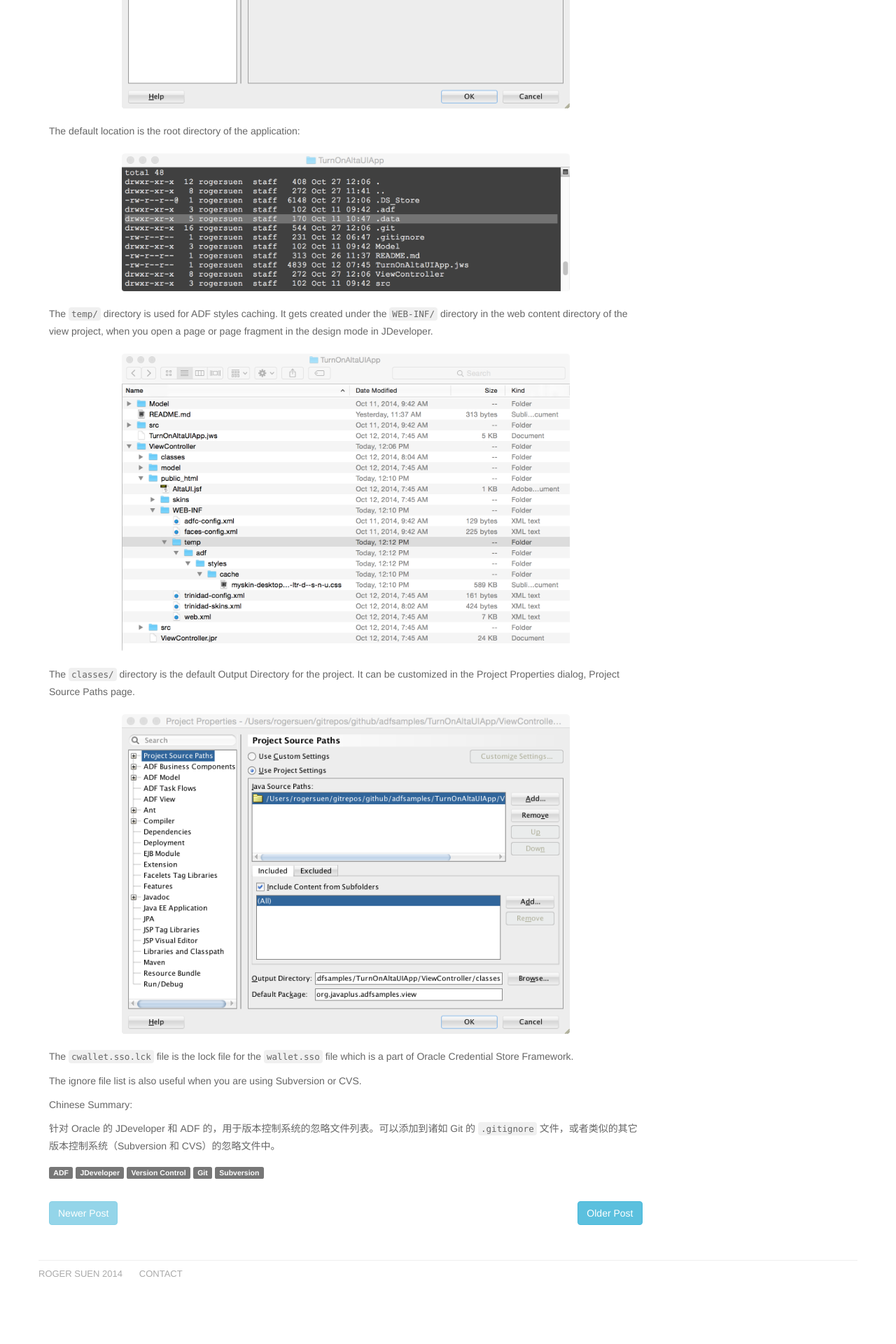
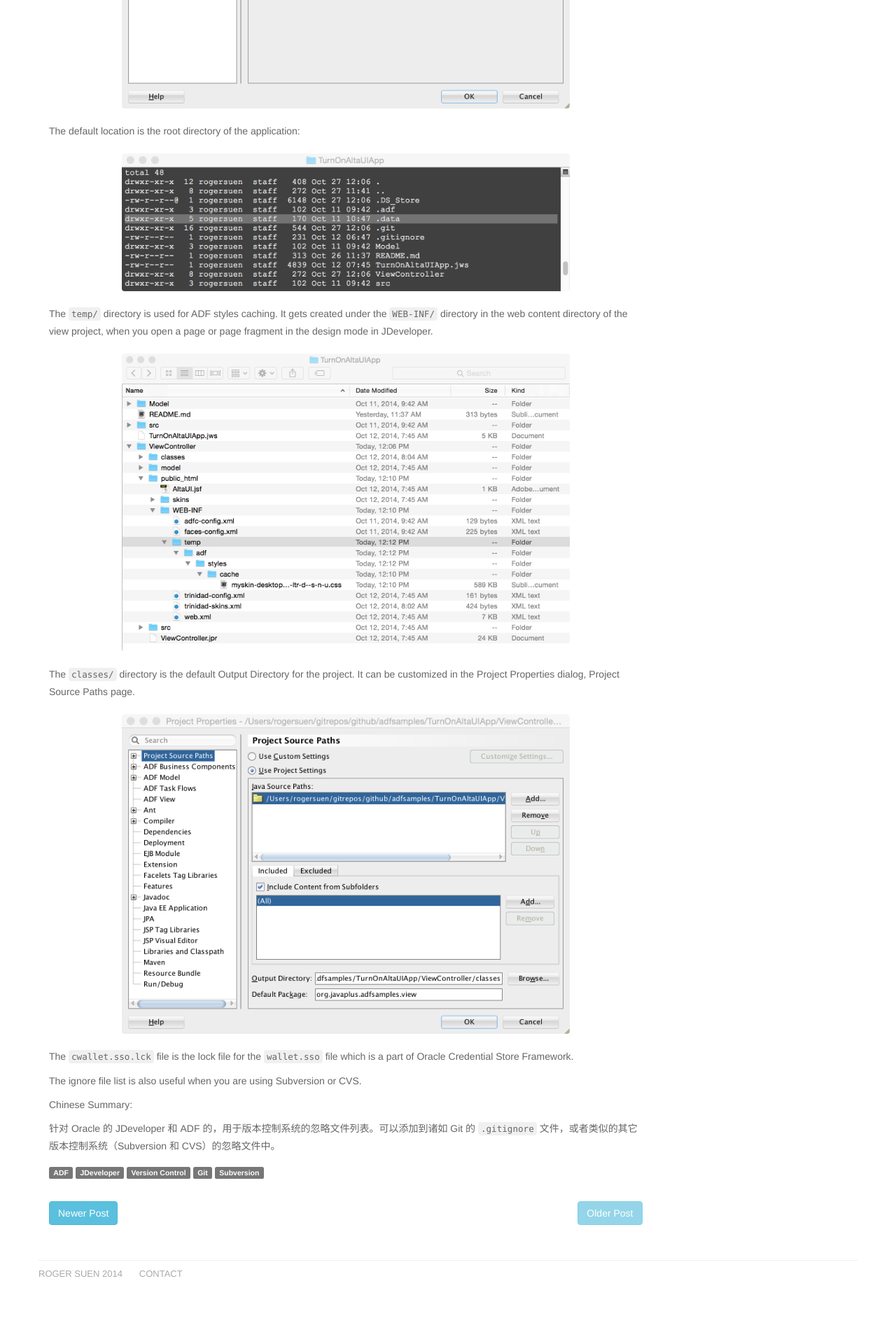
Before and after one commit to rogersuen/rogersuen.github.io, a Jekyll site: the page built from _posts/2014-10-27-ignoring-files-specific-to-oracle-jdev-adf.md, in a window 1280 px wide. Shown: the part 1109-3029 px from the top of the page at 70% size. Built offline with Jekyll 4.4.1, drawn with Linux system fonts in a browser that asks for light colours.

Commit message:
fixed incorrect post navigation

```diff
--- a/_layouts/post.html
+++ b/_layouts/post.html
@@ -36,16 +36,16 @@
 			</div><!--/ .rs-post -->
 
 			<div class="rs-post-pagination">
-				{% if page.previous %}
-				<a href="{{ page.previous.url }}" class="btn btn-info"><span class="rs-post-pagination-prev">Newer Post</span></a>
+				{% if page.next %}
+				<a href="{{ page.next.url }}" class="btn btn-info"><span class="rs-post-pagination-next">Newer Post</span></a>
 				{% else %}
-				<a href="{{ page.previous.url }}" class="btn btn-info disabled"><span class="rs-post-pagination-prev">Newer Post</span></a>
+				<a href="{{ page.next.url }}" class="btn btn-info disabled"><span class="rs-post-pagination-next">Newer Post</span></a>
 				{% endif %}
 
-				{% if page.next %}
-				<a href="{{ page.next.url }}" class="btn btn-info pull-right"><span class="rs-post-pagination-next">Older Post</span></a>
+				{% if page.previous %}
+				<a href="{{ page.previous.url }}" class="btn btn-info pull-right"><span class="rs-post-pagination-prev">Older Post</span></a>
 				{% else %}
-				<a href="{{ page.next.url }}" class="btn btn-info pull-right disabled"><span class="rs-post-pagination-next">Older Post</span></a>
+				<a href="{{ page.previous.url }}" class="btn btn-info disabled pull-right"><span class="rs-post-pagination-prev">Older Post</span></a>
 				{% endif %}
 			</div><!--/ .rs-post-pagination -->
 
```
